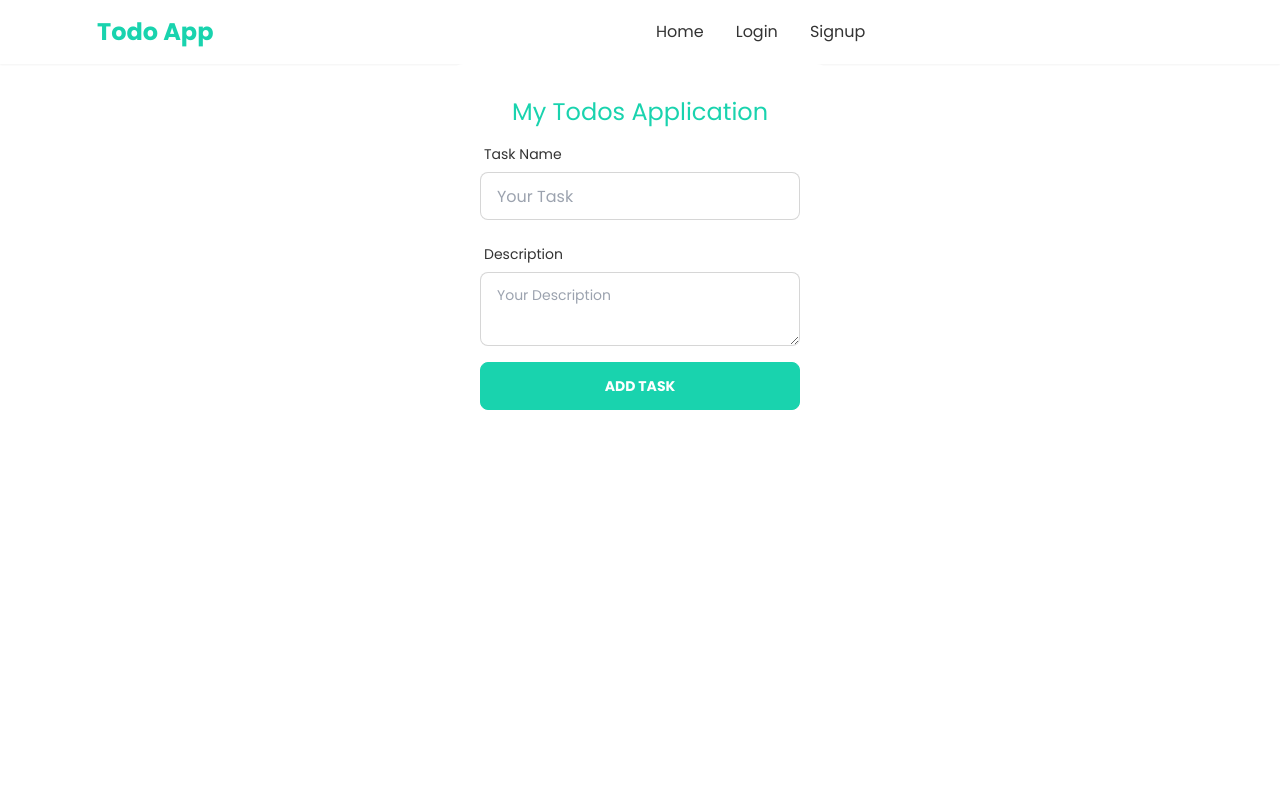
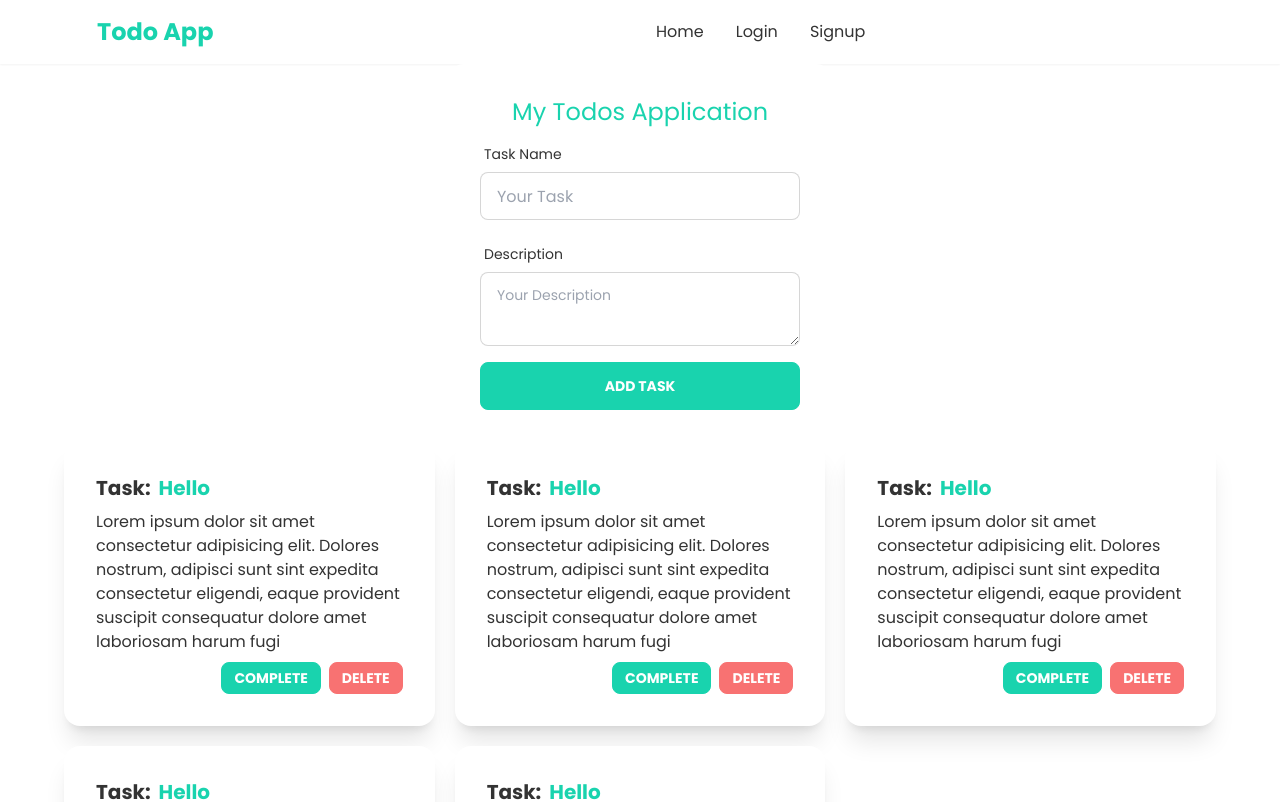
Before and after one commit to mohammadshariful/Todos_Client_With_Backend, a React (Create React App) app: page / in a window 1280 px wide. Shown: the top 802 px of the page. Built offline with nearby package versions, Linux system fonts and the light colour scheme.

Commit message:
todos page added

```diff
--- a/src/Pages/Home/Home.js
+++ b/src/Pages/Home/Home.js
@@ -1,10 +1,12 @@
 import React from "react";
 import SearchBar from "./SearchBar";
+import Todos from "./Todos";
 
 const Home = () => {
   return (
     <div className="w-[90%] mx-auto">
       <SearchBar />
+      <Todos />
     </div>
   );
 };
--- /dev/null
+++ b/src/Pages/Home/SingleTodo.js
@@ -0,0 +1,24 @@
+import React from "react";
+
+const SingleTodo = () => {
+  return (
+    <div class="card lg:max-w-lg bg-base-100 shadow-xl">
+      <div class="card-body">
+        <h2 class="card-title">
+          Task: <span className="text-primary">Hello</span>
+        </h2>
+        <p>
+          Lorem ipsum dolor sit amet consectetur adipisicing elit. Dolores
+          nostrum, adipisci sunt sint expedita consectetur eligendi, eaque
+          provident suscipit consequatur dolore amet laboriosam harum fugi
+        </p>
+        <div class="card-actions justify-end">
+          <button class="btn btn-primary  btn-sm text-white ">Complete</button>
+          <button class="btn btn-error btn-sm  text-white ">Delete</button>
+        </div>
+      </div>
+    </div>
+  );
+};
+
+export default SingleTodo;
--- /dev/null
+++ b/src/Pages/Home/Todos.js
@@ -0,0 +1,36 @@
+import React from "react";
+import SingleTodo from "./SingleTodo";
+
+const Todos = () => {
+  const todos = [
+    {
+      name: "sakib",
+      description: "hello world",
+    },
+    {
+      name: "sakib",
+      description: "hello world",
+    },
+    {
+      name: "sakib",
+      description: "hello world",
+    },
+    {
+      name: "sakib",
+      description: "hello world",
+    },
+    {
+      name: "sakib",
+      description: "hello world",
+    },
+  ];
+  return (
+    <div className="grid grid-cols-1 md:grid-cols-2 lg:grid-cols-3 gap-5 justify-items-center">
+      {todos.map((todo) => (
+        <SingleTodo />
+      ))}
+    </div>
+  );
+};
+
+export default Todos;
```
Also changed, not shown: public/todos.json (added, +7 -0 lines).
